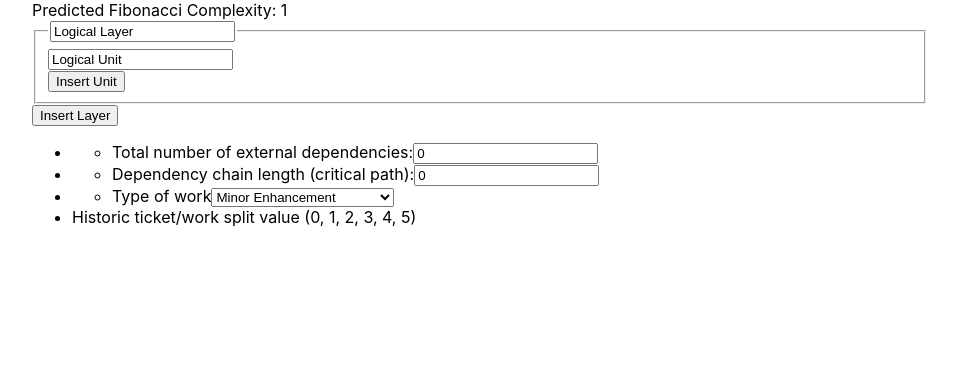
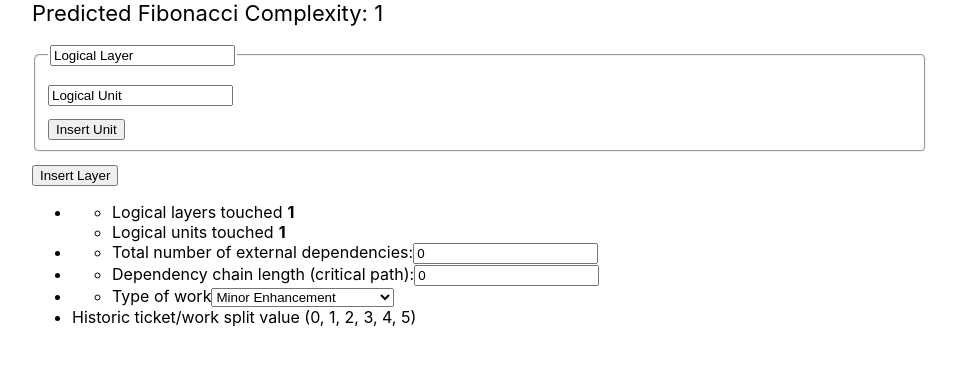
Before and after one commit to cmstead/story-sizer, a React (Create React App) app: page / in a window 1280 px wide. Shown: the top 366 px of the page, without its empty margins (160-1117 px from the left). Built offline with nearby package versions, Linux system fonts and the light colour scheme.

Commit message:
Tinkered with logical unit pointing

```diff
--- a/src/App.css
+++ b/src/App.css
@@ -4,6 +4,25 @@
   width: 70%;
 }
 
+fieldset {
+  margin-bottom: 12px;
+  border-radius: 5px;
+}
+
+fieldset div input, fieldset legend {
+  margin-bottom: 12px;
+}
+
+#loe-predictor {
+  font-size: 22px;
+  margin-bottom: 18px;
+}
+
 .App ul, .App fieldset, .App div {
   text-align: left
 }
+
+.count-display {
+  font-weight: bold;
+  padding: 0 5px;
+}
--- a/src/App.js
+++ b/src/App.js
@@ -15,6 +15,7 @@ function App() {
         <LOEPredictor></LOEPredictor>
         <FunctionalUnits></FunctionalUnits>
         <ul>
+          <li><FunctionalLayers></FunctionalLayers></li>
           <li><ExternalDependencies></ExternalDependencies></li>
 
           <li><CriticalPathDepth></CriticalPathDepth></li>
--- a/src/Components/FunctionalLayers/index.tsx
+++ b/src/Components/FunctionalLayers/index.tsx
@@ -35,22 +35,12 @@ export default function FunctionalLayers(): ReactElement {
     return (
         <ul>
             <li>
-                Vertical layers touched
-                <input
-                    type="number"
-                    value={verticalCount}
-                    name="verticalCount"
-                    min={1}
-                    onChange={updateCount}></input>
+                Logical layers touched
+                <span className="count-display">{verticalCount}</span>
             </li>
             <li>
-                Horizonal layers touched
-                <input
-                    type="number"
-                    value={horizontalCount}
-                    name="horizontalCount"
-                    min={1}
-                    onChange={updateCount}></input>
+                Logical units touched
+                <span className="count-display">{horizontalCount}</span>
             </li>
         </ul>
     )
--- a/src/Components/LOEPredictor/index.tsx
+++ b/src/Components/LOEPredictor/index.tsx
@@ -17,6 +17,6 @@ export function LOEPredictor() {
     }
 
     return (
-        <div>Predicted Fibonacci Complexity: {estimateLOE(loeValues)}</div>
+        <div id="loe-predictor">Predicted Fibonacci Complexity: {estimateLOE(loeValues)}</div>
     )
 }
--- a/src/Components/LOEPredictor/loeConstants.ts
+++ b/src/Components/LOEPredictor/loeConstants.ts
@@ -2,8 +2,8 @@ export const fibonacciValues = [.5, 1, 2, 3, 5, 8, 13, 20, 50, 100, 1000]
 
 export const weightMap = {
     functionalLayerCounts: {
-        verticalCount: .75,
-        horizonalCount: .25
+        verticalCount: .5,
+        horizonalCount: .5
     },
     externalDependencyCount: 2
 }
--- a/src/Components/LOEPredictor/loePredictor.ts
+++ b/src/Components/LOEPredictor/loePredictor.ts
@@ -7,12 +7,12 @@ function sumWeightedValues(loeValues) {
     const externalDependencyCountWeight = weightMap.externalDependencyCount
 
     const criticalPathValue = 1.25 ** loeValues.criticalPathDepth - 1;
-    const horizontalSliceValue = loeValues.verticalCount * verticalCountWeight;
-    const verticalSliceValue = loeValues.horizontalCount * loeValues.verticalCount * horizontalCountWeight;
+    const verticalSliceValue = loeValues.verticalCount * verticalCountWeight;
+    const horizontalSliceValue = loeValues.horizontalCount * horizontalCountWeight;
     const externalDependencyValue = loeValues.externalDependencyCount * externalDependencyCountWeight;
 
-    return (horizontalSliceValue +
-        verticalSliceValue +
+    return (verticalSliceValue +
+        horizontalSliceValue +
         externalDependencyValue +
         criticalPathValue
     ) * workDescriptionWeight
```
